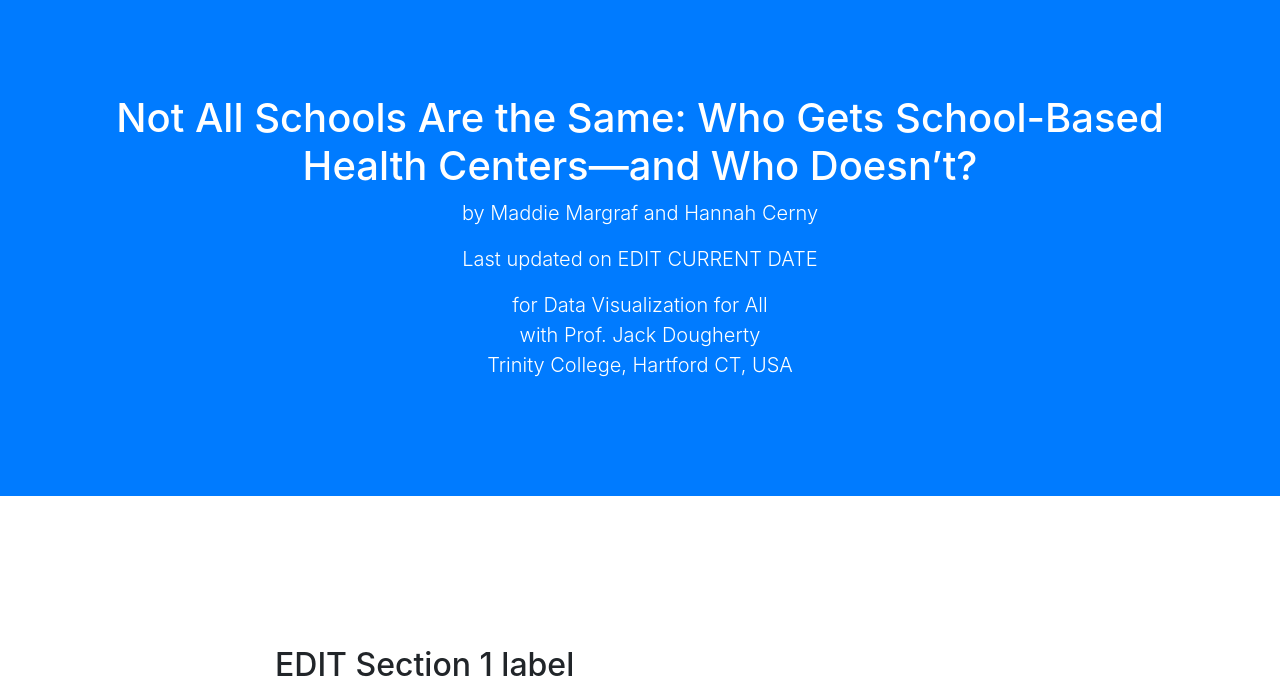
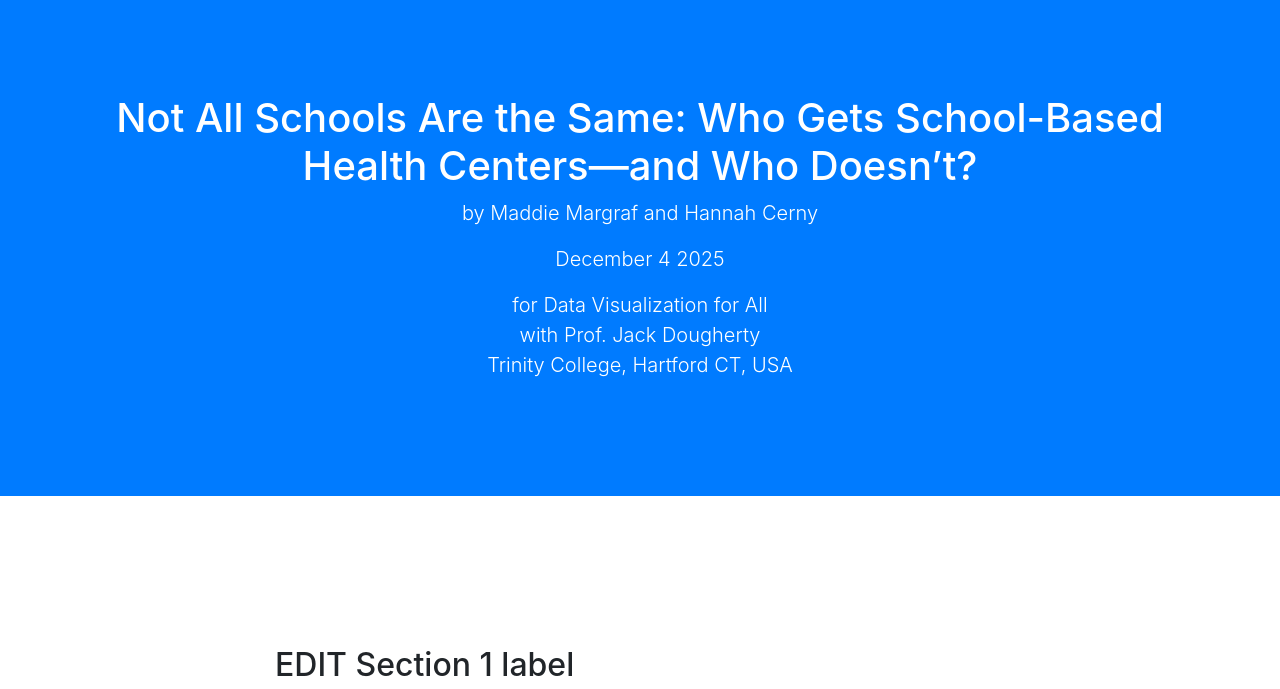
Before and after one commit to maddiemargraf/Maddie-and-Hannah-Data-Story-, a plain HTML site: page index.html in a window 1280 px wide. Shown: the part 62-751 px from the top of the page. Drawn offline with nearby package versions, Linux system fonts and the light colour scheme.

Commit message:
Update index.html

```diff
--- a/index.html
+++ b/index.html
@@ -55,7 +55,7 @@
     <div class="container text-center">
       <h1>Not All Schools Are the Same: Who Gets School-Based Health Centers—and Who Doesn’t?</h1>
       <p class="lead">by Maddie Margraf and Hannah Cerny</p>
-      <p class="lead">Last updated on EDIT CURRENT DATE</p>
+      <p class="lead">December 4 2025</p>
       <p class="lead">for Data Visualization for All</br>with Prof. Jack Dougherty</br>Trinity College, Hartford CT, USA</p>
     </div>
   </header>
```
